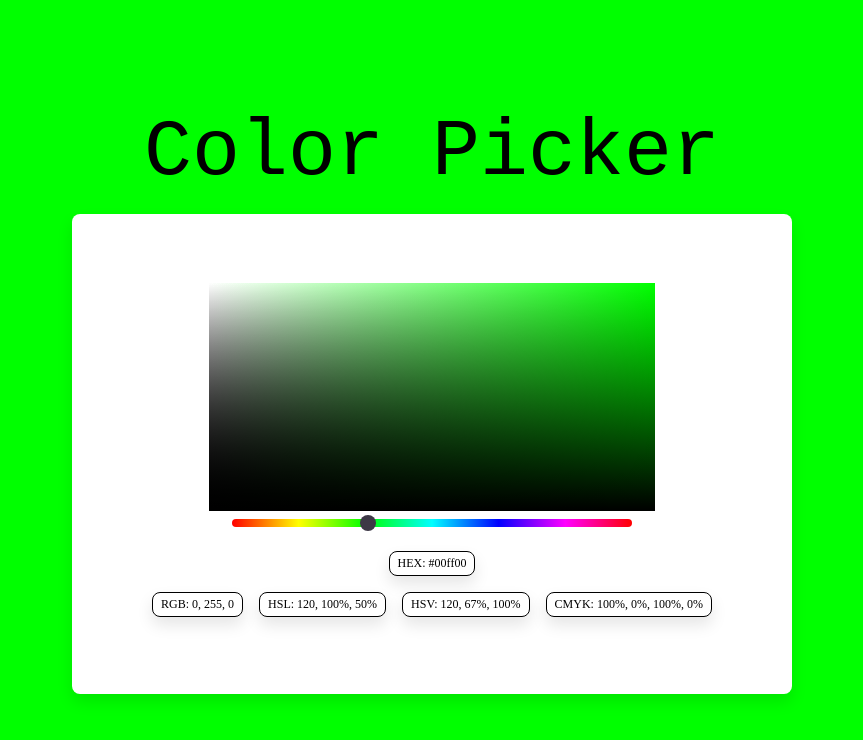
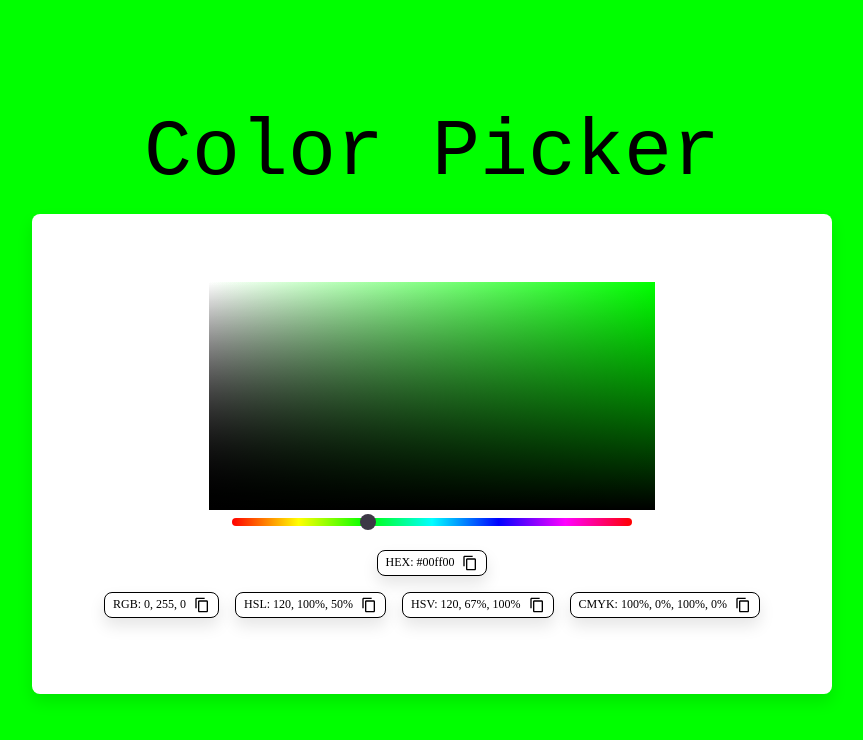
Before and after one commit to fhilipecrash/color_picker, a SvelteKit app: page / in a window 1280 px wide. Shown: the top 740 px of the page, without its empty margins (208-1071 px from the left). Built offline with nearby package versions, Linux system fonts and the light colour scheme.

Commit message:
feat: add button icon

```diff
--- a/src/routes/+page.svelte
+++ b/src/routes/+page.svelte
@@ -81,7 +81,7 @@
 
   function copyToClipboard(value: string) {
     navigator.clipboard.writeText(value).then(() => {
-      alert(`Copiado: ${value}`);
+      console.log(`Copiado: ${value}`);
     });
   }
 
@@ -114,19 +114,24 @@
 
     <button class="btn" on:click={() => copyToClipboard(hexColor)}>
       <p>HEX: <span>{hexColor}</span></p>
+      <svg height="16" viewBox="0 0 48 48" width="16" xmlns="http://www.w3.org/2000/svg"><path d="M0 0h48v48h-48z" fill="none"/><path d="M32 2h-24c-2.21 0-4 1.79-4 4v28h4v-28h24v-4zm6 8h-22c-2.21 0-4 1.79-4 4v28c0 2.21 1.79 4 4 4h22c2.21 0 4-1.79 4-4v-28c0-2.21-1.79-4-4-4zm0 32h-22v-28h22v28z"/></svg>
     </button>
     <div class="colors">
       <button class="btn" on:click={() => copyToClipboard(`rgb(${rgb.r}, ${rgb.g}, ${rgb.b})`)}>
         <p>RGB: {rgb.r}, {rgb.g}, {rgb.b}</p>
+        <svg height="16" viewBox="0 0 48 48" width="16" xmlns="http://www.w3.org/2000/svg"><path d="M0 0h48v48h-48z" fill="none"/><path d="M32 2h-24c-2.21 0-4 1.79-4 4v28h4v-28h24v-4zm6 8h-22c-2.21 0-4 1.79-4 4v28c0 2.21 1.79 4 4 4h22c2.21 0 4-1.79 4-4v-28c0-2.21-1.79-4-4-4zm0 32h-22v-28h22v28z"/></svg>
       </button>
       <button class="btn" on:click={() => copyToClipboard(`hsl(${hue}, ${saturation}%, ${lightness}%)`)}>
         <p>HSL: {hue}, {saturation}%, {lightness}%</p>
+        <svg height="16" viewBox="0 0 48 48" width="16" xmlns="http://www.w3.org/2000/svg"><path d="M0 0h48v48h-48z" fill="none"/><path d="M32 2h-24c-2.21 0-4 1.79-4 4v28h4v-28h24v-4zm6 8h-22c-2.21 0-4 1.79-4 4v28c0 2.21 1.79 4 4 4h22c2.21 0 4-1.79 4-4v-28c0-2.21-1.79-4-4-4zm0 32h-22v-28h22v28z"/></svg>
       </button>
       <button class="btn" on:click={() => copyToClipboard(`hsv(${hsv.h}, ${hsv.s}%, ${hsv.v}%)`)}>
         <p>HSV: {hsv.h}, {hsv.s}%, {hsv.v}%</p>
+        <svg height="16" viewBox="0 0 48 48" width="16" xmlns="http://www.w3.org/2000/svg"><path d="M0 0h48v48h-48z" fill="none"/><path d="M32 2h-24c-2.21 0-4 1.79-4 4v28h4v-28h24v-4zm6 8h-22c-2.21 0-4 1.79-4 4v28c0 2.21 1.79 4 4 4h22c2.21 0 4-1.79 4-4v-28c0-2.21-1.79-4-4-4zm0 32h-22v-28h22v28z"/></svg>
       </button>
       <button class="btn" on:click={() => copyToClipboard(`cmyk(${cmyk.c}%, ${cmyk.m}%, ${cmyk.y}%, ${cmyk.k}%)`)}>
         <p>CMYK: {cmyk.c}%, {cmyk.m}%, {cmyk.y}%, {cmyk.k}%</p>
+        <svg height="16" viewBox="0 0 48 48" width="16" xmlns="http://www.w3.org/2000/svg"><path d="M0 0h48v48h-48z" fill="none"/><path d="M32 2h-24c-2.21 0-4 1.79-4 4v28h4v-28h24v-4zm6 8h-22c-2.21 0-4 1.79-4 4v28c0 2.21 1.79 4 4 4h22c2.21 0 4-1.79 4-4v-28c0-2.21-1.79-4-4-4zm0 32h-22v-28h22v28z"/></svg>
       </button>
     </div>
   </div>
@@ -156,6 +161,12 @@
     margin: 0.5rem;
     cursor: pointer;
     box-shadow: 0 0.5rem 1rem rgba(0, 0, 0, 0.1);
+    display: flex;
+    flex-direction: row;
+  }
+
+  .btn p {
+    margin-right: 0.5rem;
   }
 
   .colors {
@@ -172,7 +183,7 @@
     border-radius: 0.5rem;
     padding: 1rem;
     box-shadow: 0 0.5rem 1rem rgba(0, 0, 0, 0.1);
-    width: 45rem;
+    width: 50rem;
     height: 30rem;
   }
 
```
